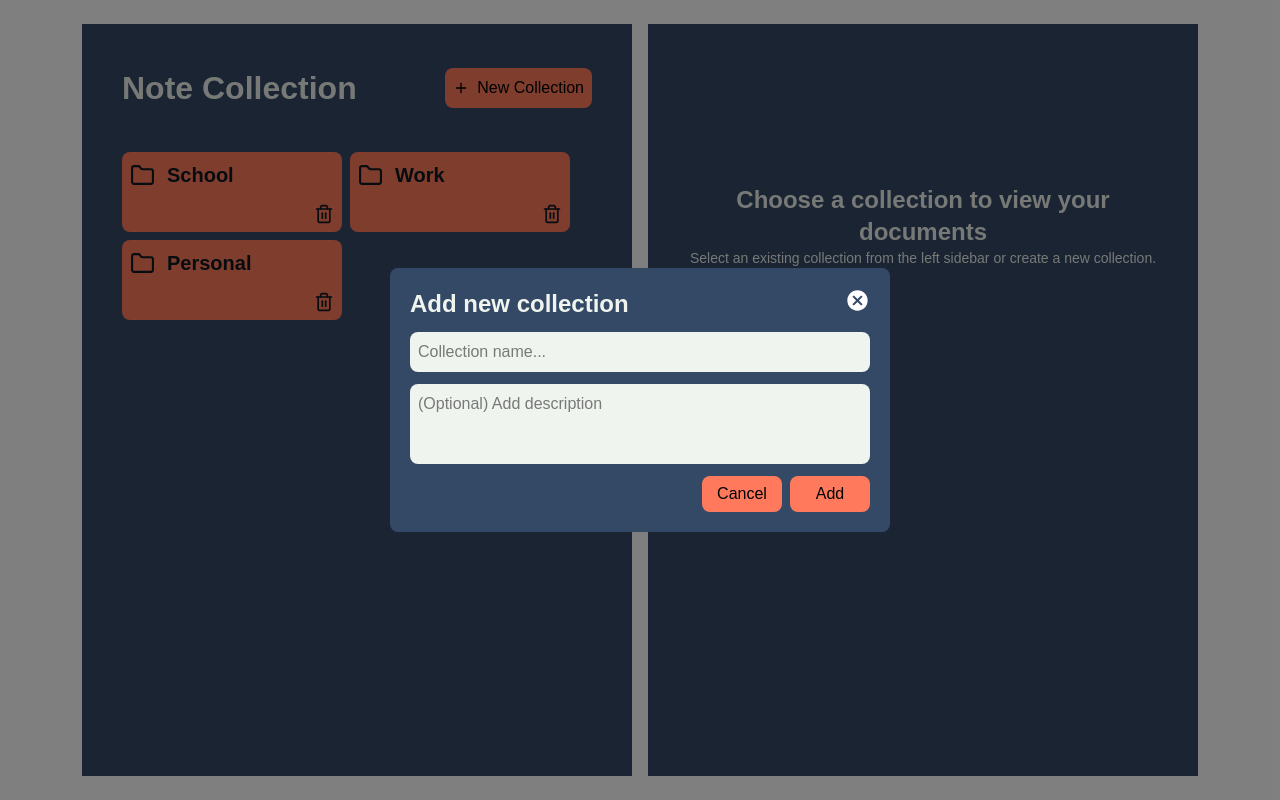
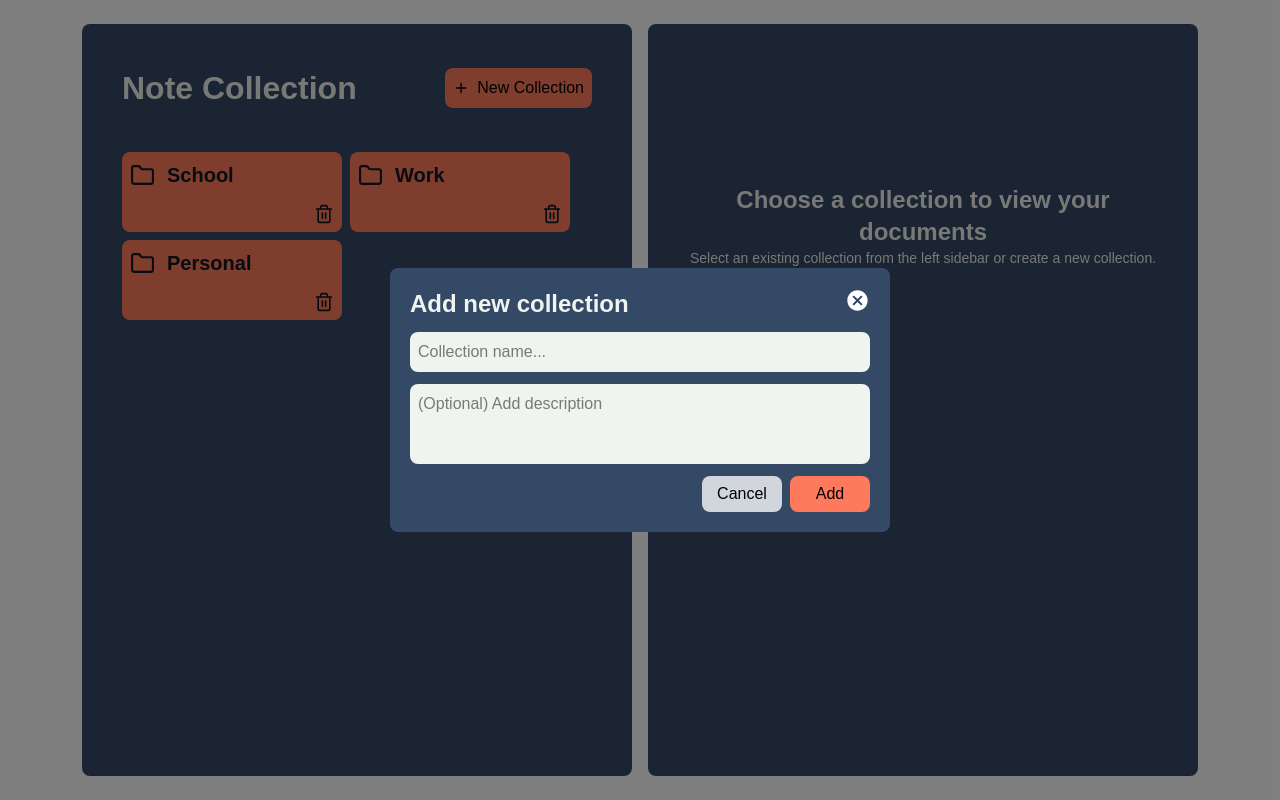
Before and after one commit to Zer0-Gravity/mini-react-project, a React (Vite) app in the folder note-taking-app/: page / in a window 1280 px wide. Both pictures are taken after a click on the button "New Collection". Built offline with nearby package versions, Linux system fonts and the light colour scheme.

Commit message:
Add: Rounded corner on each UI

```diff
--- a/note-taking-app/src/Component/CollectionGrid.tsx
+++ b/note-taking-app/src/Component/CollectionGrid.tsx
@@ -34,7 +34,7 @@ function CollectionGrid({ notes, setter }: CardProps) {
     };
 
     return (
-        <div className="h-full w-137.5 bg-primary-color p-10">
+        <div className="h-full w-137.5 bg-primary-color p-10 rounded-lg">
             {/* Header */}
             <header className="flex justify-between mb-10 items-center">
                 <h1 className="text-[32px] font-semibold text-text-light">
--- a/note-taking-app/src/Component/DetailPanel.tsx
+++ b/note-taking-app/src/Component/DetailPanel.tsx
@@ -76,7 +76,7 @@ function DetailPanel({ notes, setter }: DetailProps) {
     };
 
     return (
-        <div className="w-137.5 h-full border p-10 flex flex-col bg-primary-color">
+        <div className="w-137.5 h-full border p-10 flex flex-col bg-primary-color rounded-lg">
             {currentNotes ? (
                 <div className="flex-1 space-y-7">
                     <section className="flex justify-between">
--- a/note-taking-app/src/Component/Modal.tsx
+++ b/note-taking-app/src/Component/Modal.tsx
@@ -49,7 +49,7 @@ function Modal({ onClose, inputHandler }: ModalProps) {
                 <div className="flex justify-end gap-2">
                     <button
                         onClick={onClose}
-                        className="w-20 py-1.5 rounded-lg bg-secondary-color"
+                        className="w-20 py-1.5 rounded-lg bg-gray-300"
                     >
                         Cancel
                     </button>
--- a/note-taking-app/src/Page/DetailEmpty.tsx
+++ b/note-taking-app/src/Page/DetailEmpty.tsx
@@ -1,6 +1,6 @@
 function DetailEmpty() {
     return (
-        <div className="w-137.5 h-full bg-primary-color p-10 flex items-center flex-col ">
+        <div className="w-137.5 h-full bg-primary-color p-10 flex items-center flex-col rounded-lg">
             <h1 className="text-2xl font-bold mt-30 text-center">
                 Choose a collection to view your documents
             </h1>
```
